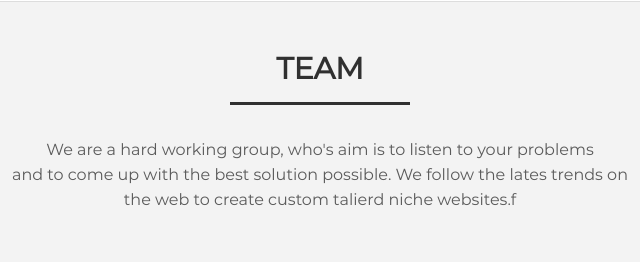
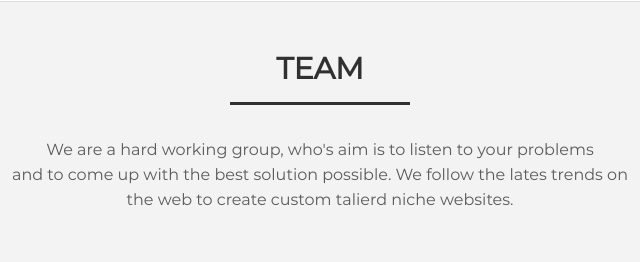
Before and after one commit to KaradaTest/template1, a plain HTML site: page index.html in a window 1280 px wide. Shown: the part 1500-1762 px from the top of the page, 320-960 px from the left. Drawn offline with nearby package versions, Linux system fonts and the light colour scheme.

Commit message:
commit 5

```diff
--- a/index.html
+++ b/index.html
@@ -85,7 +85,7 @@
                     <h2>team</h2>
                     <p>We are a hard working group, who's aim is to listen to your problems <br>
                         and to come up with the best solution possible. We follow the lates trends on <br>
-                        the web to create custom talierd niche websites.f</p>
+                        the web to create custom talierd niche websites.</p>
                 </div>
                 <div class="team-list">
                     <div class="team-item">
```
